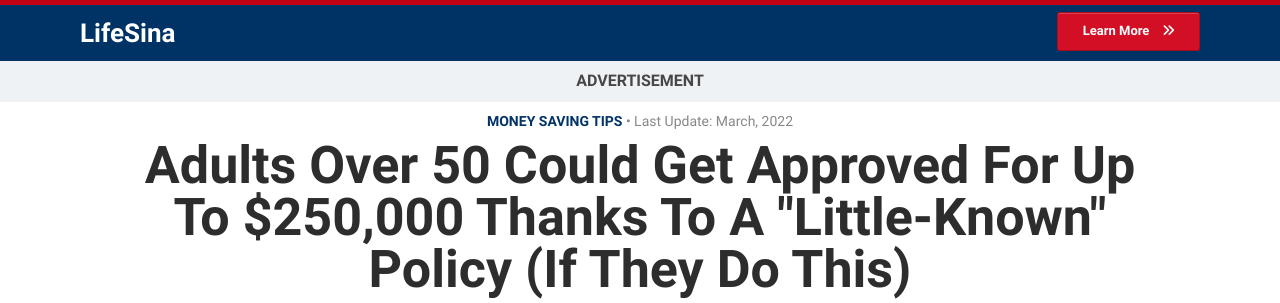
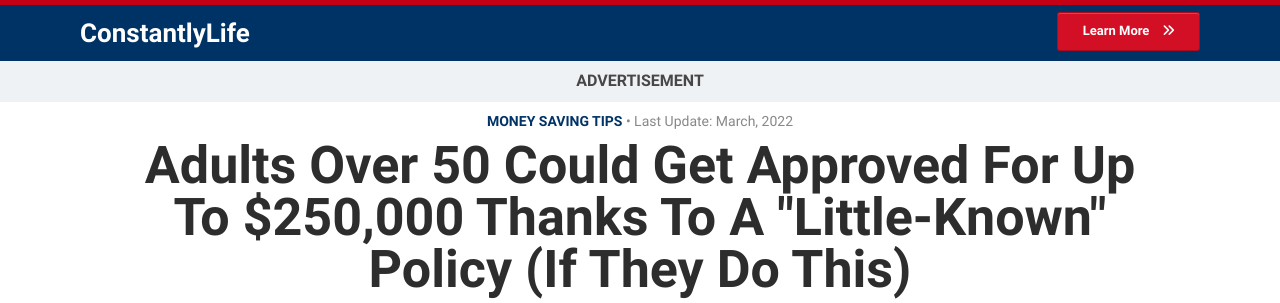
Before and after one commit to jamesrio2014/life-insurance-4, a plain HTML site: page index.html in a window 1280 px wide. Shown: the top 303 px of the page. Drawn offline with Linux system fonts and the light colour scheme; a web font is replaced by a local one.

Commit message:
Update index.html

```diff
--- a/index.html
+++ b/index.html
@@ -242,7 +242,7 @@ flex: 1;
 </div>
 <div class="row bgCover noBorder borderSolid border3px cornersAll radius0 shadow0 P0-top P0-bottom P0H noTopMargin" id="row-143" data-trigger="none" data-animate="fade" data-delay="500" data-title="2 column row" style="padding: 0px; margin: 0px; outline: none;" data-hide-on="desktop">
 <div id="col-left-162-100" class="col-md-6 innerContent col_left ui-resizable" data-col="left" data-trigger="none" data-animate="fade" data-delay="500" data-title="1st column" style="outline: none;"><div class="col-inner bgCover  noBorder borderSolid border3px cornersAll radius0 shadow0 P0-top P0-bottom P0H noTopMargin" style="padding: 0 10px"><div class="de elHeadlineWrapper ui-droppable de-editable" id="headline-87604-182" data-de-type="headline" data-de-editing="false" data-title="headline" data-ce="true" data-trigger="none" data-animate="fade" data-delay="500" style="margin-top: 5px; outline: none; cursor: pointer; font-family: Roboto, Helvetica, sans-serif !important;" aria-disabled="false" data-google-font="Roboto">
-<div class="ne elHeadline hsSize3 lh4 elMargin0 elBGStyle0 hsTextShadow0 de1column" style="text-align: left; font-size: 26px; color: rgb(255, 255, 255);" data-bold="inherit" data-gramm="false" contenteditable="false"><b>LifeSina</b></div>
+<div class="ne elHeadline hsSize3 lh4 elMargin0 elBGStyle0 hsTextShadow0 de1column" style="text-align: left; font-size: 26px; color: rgb(255, 255, 255);" data-bold="inherit" data-gramm="false" contenteditable="false"><b>ConstantlyLife</b></div>
 </div></div></div>
 <div id="col-right-185-172" class="col-md-6 innerContent col_right ui-resizable" data-col="right" data-trigger="none" data-animate="fade" data-delay="500" data-title="2nd column" style="outline: none;"><div class="col-inner bgCover noBorder borderSolid border3px cornersAll radius0 shadow0 P0-top P0-bottom P0H noTopMargin block_floatright" style="padding: 0 10px"><div class="de elBTN elMargin0 ui-droppable elAlign_center de-editable" id="button-49423-168" data-de-type="button" data-de-editing="false" data-title="button" data-ce="false" data-trigger="none" data-animate="fade" data-delay="500" style="margin-top: 0px; outline: none; cursor: pointer; font-family: Roboto, Helvetica, sans-serif !important;" aria-disabled="false" data-google-font="Roboto">
 <a href="https://t.amatrck.com/aff_c?offer_id=1010207&aff_id=2657&aff_click_id={clickid}&aff_sub={campaign.name}" class="elButton elButtonSize1 elButtonColor1 elButtonRounded elButtonPadding2 elButtonCorner3 elBTN_b_1 elButtonShadowN1 elButtonTxtColor1 elButtonFluid elBtnHP_25 elBtnVP_00 mfs_13" style="color: rgb(255, 255, 255); font-weight: 600; background-color: rgb(211, 15, 37); font-size: 13px;" id="undefined-917" target="_blank"><span class="elButtonMain">Learn More <i class="fa_appended fa         fa-angle-double-right"></i></span><span class="elButtonSub"></span></a>
@@ -500,7 +500,7 @@ information can be found here: <a href="https://assurance.com/licenses" id="link
 <div>*Advertised rate of $35.62 per month, based on $250,000, 10 year
 term simplified issue policy for a 35 year old Female non-smoker in the
 standard rate class, quoted 11, 2020.</div>
-<br>© LifeSina 2017-2022.</div>
+<br>© ConstantlyLife 2017-2022.</div>
 </div>
 <div class="de elNavWrapper de-nav elAlign_center elMargin0 ui-droppable de-editable" id="tmp_nav-18209" data-de-type="nav" data-de-editing="false" data-title="navigation" data-ce="false" data-trigger="none" data-animate="fade" data-delay="500" style="margin-top: 30px; outline: none; cursor: pointer;" aria-disabled="false">
 <nav class="nodoNav elLinkBold elLinkSize1 slide elLinks4">
```
